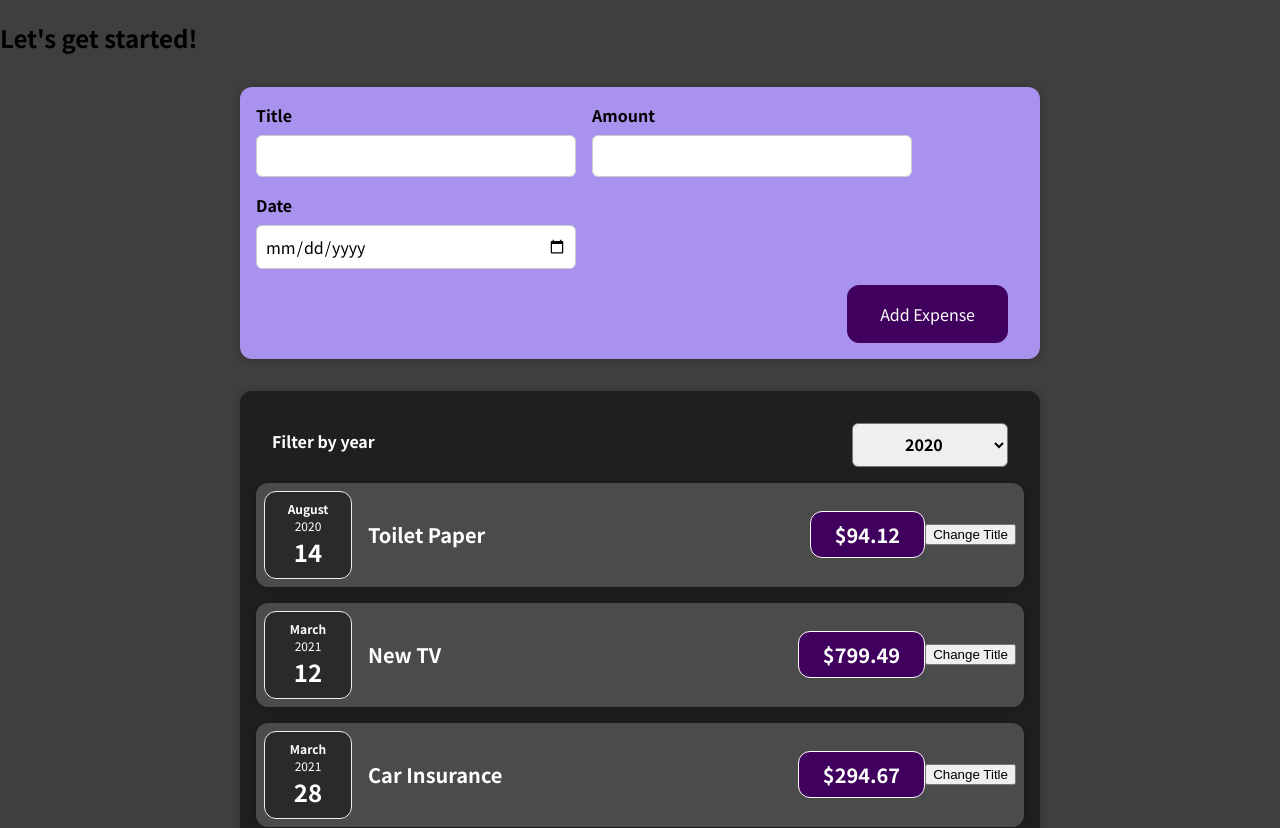
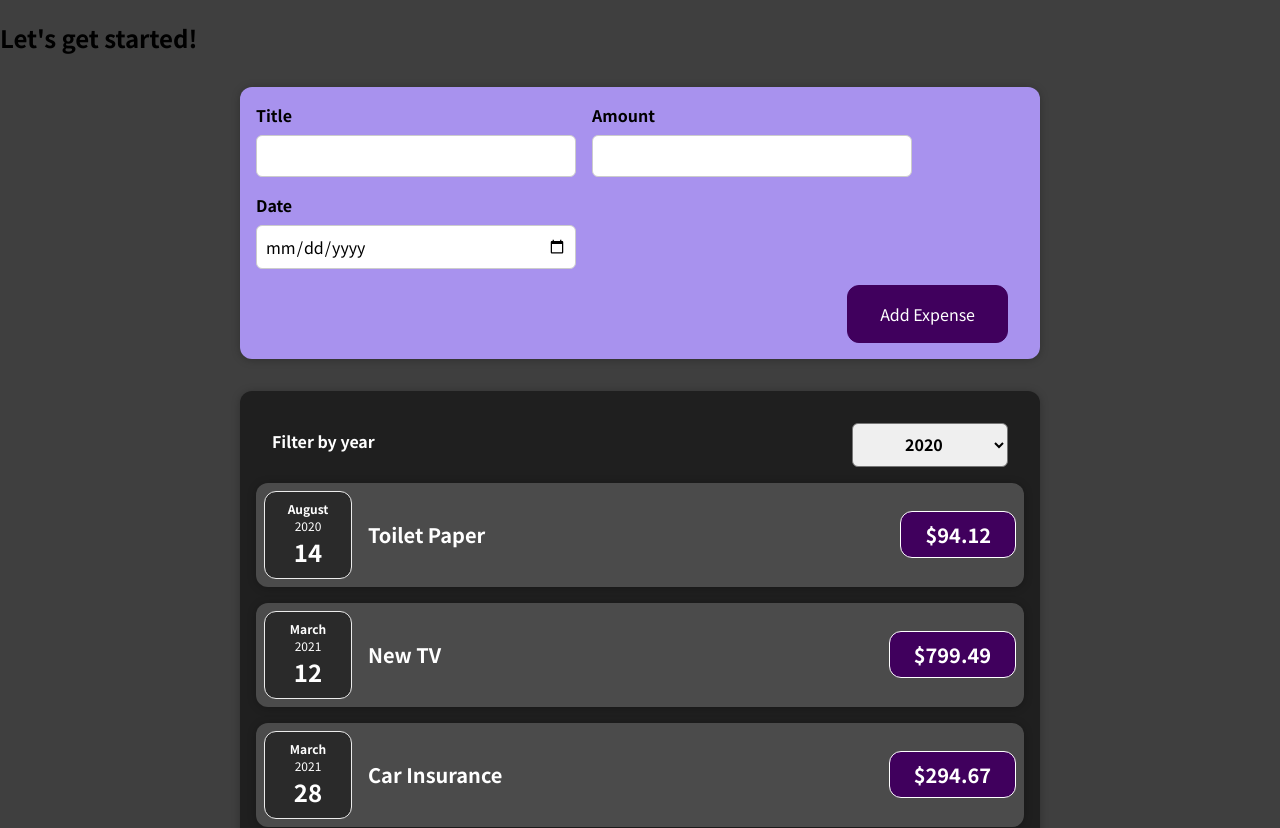
Before and after one commit to DeoDurant/Expense-Tracker, a React (Create React App) app: page / in a window 1280 px wide. Shown: the top 828 px of the page. Built offline with nearby package versions, Linux system fonts and the light colour scheme.

Commit message:
Made ExpenseItem.js receive props instead of becoming statefull

```diff
--- a/src/components/Expenses/ExpenseItem.js
+++ b/src/components/Expenses/ExpenseItem.js
@@ -7,20 +7,19 @@
 
 function ExpenseItem(props) {
 
-  const [title, setTitle] = useState(props.title);
+  // const [title, setTitle] = useState(props.title);
 
-  const clickHandler = () => {
-    setTitle('Updated!');
-  };
+  // const clickHandler = () => {
+  //   setTitle('Updated!');
+  // };
 
   return (
     <Card className="expense-item">
       <ExpenseDate date={props.date} />
       <div className="expense-item__description">
-        <h2>{title}</h2>
+        <h2>{props.title}</h2>
         <div className="expense-item__price">${props.amount}</div>
       </div>
-      <button onClick={clickHandler}>Change Title</button>
     </Card>
   );
 }
```
